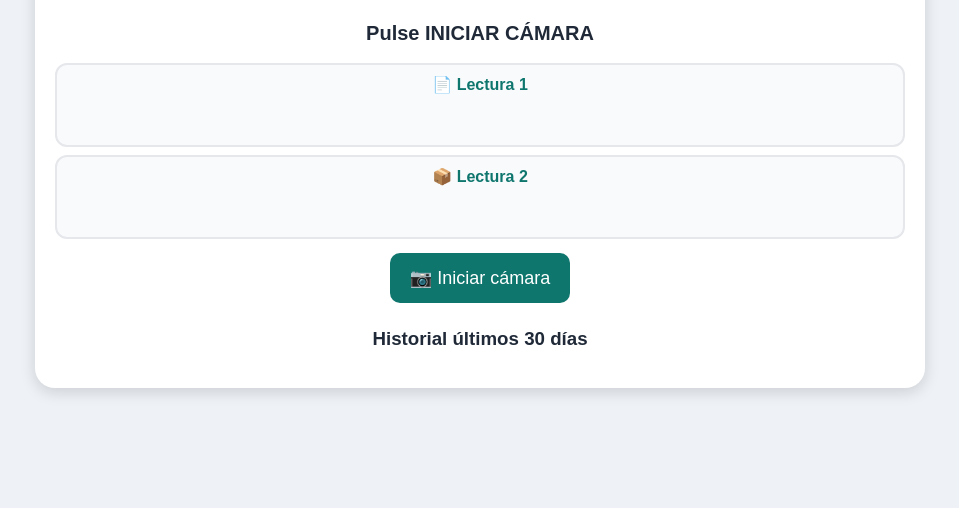
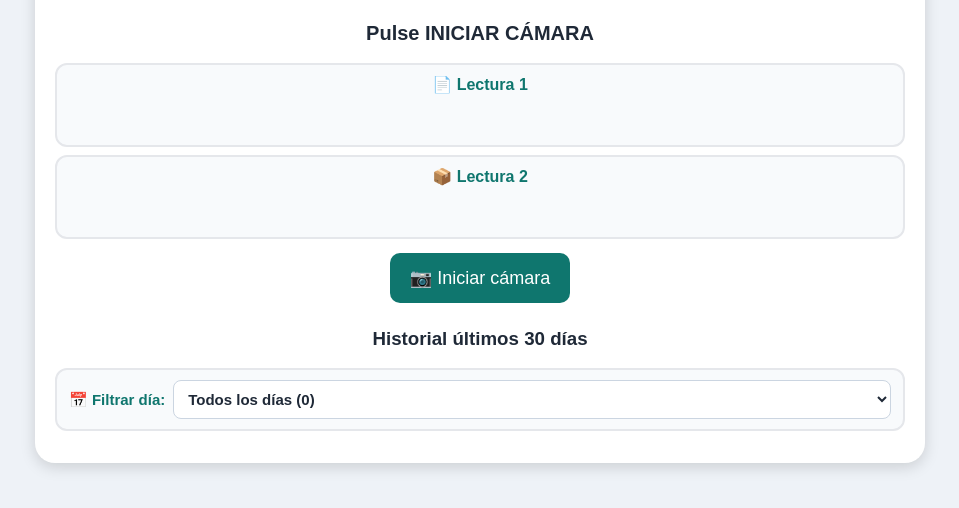
Before and after one commit to ivandiazn94-ops/Validador-expediciones-V6, a plain HTML site: page index.html in a window 1280 px wide. Shown: the part 156-664 px from the top of the page, without its empty margins (160-1119 px from the left). Drawn offline with Linux system fonts and the light colour scheme.

Commit message:
index.html

```diff
--- a/index.html
+++ b/index.html
@@ -20,7 +20,10 @@ button{padding:14px 20px;border:none;border-radius:10px;background:#0f766e;color
 .okfull,.kofull{position:fixed;inset:0;display:flex;flex-direction:column;align-items:center;justify-content:center;z-index:9999;color:white}
 .okfull{background:#16a34a}.kofull{background:#dc2626}
 .big{font-size:110px}.msg{font-size:42px;font-weight:bold}.sub{font-size:24px;margin-top:10px}
-#historial{max-height:320px;overflow:auto;text-align:left;margin-top:15px}
+.filter-bar{display:flex;align-items:center;gap:8px;background:#f8fafc;border:2px solid #e5e7eb;border-radius:12px;padding:10px 12px;margin-top:10px}
+.filter-bar label{font-size:15px;font-weight:bold;color:#0f766e;white-space:nowrap}
+.filter-select{flex:1;padding:9px 10px;border-radius:8px;border:1px solid #cbd5e1;background:#ffffff;font-size:15px;font-weight:bold;color:#1f2937}
+#historial{max-height:320px;overflow:auto;text-align:left;margin-top:12px}
 .item{border-bottom:1px solid #ddd;padding:8px;font-size:14px}.item img{max-width:85px;border-radius:8px;margin-top:5px}
 .oktag{color:#16a34a;font-weight:bold}.errtag{color:#dc2626;font-weight:bold}
 </style></head><body>
@@ -39,10 +42,19 @@ button{padding:14px 20px;border:none;border-radius:10px;background:#0f766e;color
 <div class="inputbox"><div class="label">📄 Lectura 1</div><input id="c1" readonly></div>
 <div class="inputbox"><div class="label">📦 Lectura 2</div><input id="c2" readonly></div>
 <button onclick="iniciarCamara()">📷 Iniciar cámara</button>
-<h3>Historial últimos 30 días</h3><div id="historial"></div></div>
+<h3>Historial últimos 30 días</h3>
+<div class="filter-bar">
+  <label for="filtroDia">📅 Filtrar día:</label>
+  <select id="filtroDia" class="filter-select" onchange="cambiarFiltroDia()">
+    <option value="TODOS">Todos los días</option>
+  </select>
+</div>
+<div id="historial"></div></div>
 <script>
-let qrScanner=null,codigo1='',codigo2='',bloqueo=false,ultimoFrame='';const DIAS=30;
-function cargarHist(){let h=JSON.parse(localStorage.getItem('historialV52')||'[]');let lim=Date.now()-DIAS*24*60*60*1000;h=h.filter(x=>new Date(x.fechaISO).getTime()>lim);localStorage.setItem('historialV52',JSON.stringify(h));document.getElementById('historial').innerHTML=h.map(x=>`<div class=item><b>${x.fecha}</b> <span class='${x.resultado==='OK'?'oktag':'errtag'}'>${x.resultado}</span><br>${x.c1}<br>${x.c2}<br><img src='${x.img}'></div>`).join('');}
+let qrScanner=null,codigo1='',codigo2='',bloqueo=false,ultimoFrame='',diaSeleccionado='TODOS';const DIAS=30;
+function obtenerClaveDia(item){if(item&&item.fechaISO){let d=new Date(item.fechaISO);if(!isNaN(d.getTime()))return d.toLocaleDateString('es-ES');}if(item&&item.fecha){let partes=String(item.fecha).split(',')[0].trim();if(partes)return partes;}return 'Sin fecha';}
+function cambiarFiltroDia(){diaSeleccionado=document.getElementById('filtroDia').value;cargarHist();}
+function cargarHist(){let h=JSON.parse(localStorage.getItem('historialV52')||'[]');let lim=Date.now()-DIAS*24*60*60*1000;h=h.filter(x=>new Date(x.fechaISO).getTime()>lim);localStorage.setItem('historialV52',JSON.stringify(h));let hoy=new Date().toLocaleDateString('es-ES');let conteoDias={};let ordenDias=[];for(let i=0;i<h.length;i++){let dia=obtenerClaveDia(h[i]);if(!conteoDias[dia]){conteoDias[dia]=0;ordenDias.push(dia);}conteoDias[dia]++;}let sel=document.getElementById('filtroDia');let previo=diaSeleccionado;sel.innerHTML='<option value="TODOS">Todos los días ('+h.length+')</option>';for(let j=0;j<ordenDias.length;j++){let fDia=ordenDias[j];let opt=document.createElement('option');opt.value=fDia;opt.textContent=(fDia===hoy?'Hoy · '+fDia:fDia)+' ('+conteoDias[fDia]+')';sel.appendChild(opt);}if(previo!=='TODOS'&&!conteoDias[previo]){diaSeleccionado='TODOS';}sel.value=diaSeleccionado;let filtrados=diaSeleccionado==='TODOS'?h:h.filter(x=>obtenerClaveDia(x)===diaSeleccionado);document.getElementById('historial').innerHTML=filtrados.map(x=>`<div class=item><b>${x.fecha}</b> <span class='${x.resultado==='OK'?'oktag':'errtag'}'>${x.resultado}</span><br>${x.c1}<br>${x.c2}<br><img src='${x.img}'></div>`).join('');}
 function guardar(r){let h=JSON.parse(localStorage.getItem('historialV52')||'[]');h.unshift({fecha:new Date().toLocaleString(),fechaISO:new Date().toISOString(),resultado:r,c1:codigo1,c2:codigo2,img:ultimoFrame});localStorage.setItem('historialV52',JSON.stringify(h));cargarHist();}
 function beep(f,d){const c=new(window.AudioContext||window.webkitAudioContext)();const o=c.createOscillator();const g=c.createGain();o.connect(g);g.connect(c.destination);o.frequency.value=f;o.start();o.stop(c.currentTime+d/1000);}
 async function cerrarCamara(){if(qrScanner){try{await qrScanner.stop();}catch(e){}try{await qrScanner.clear();}catch(e){}qrScanner=null;}}
```
